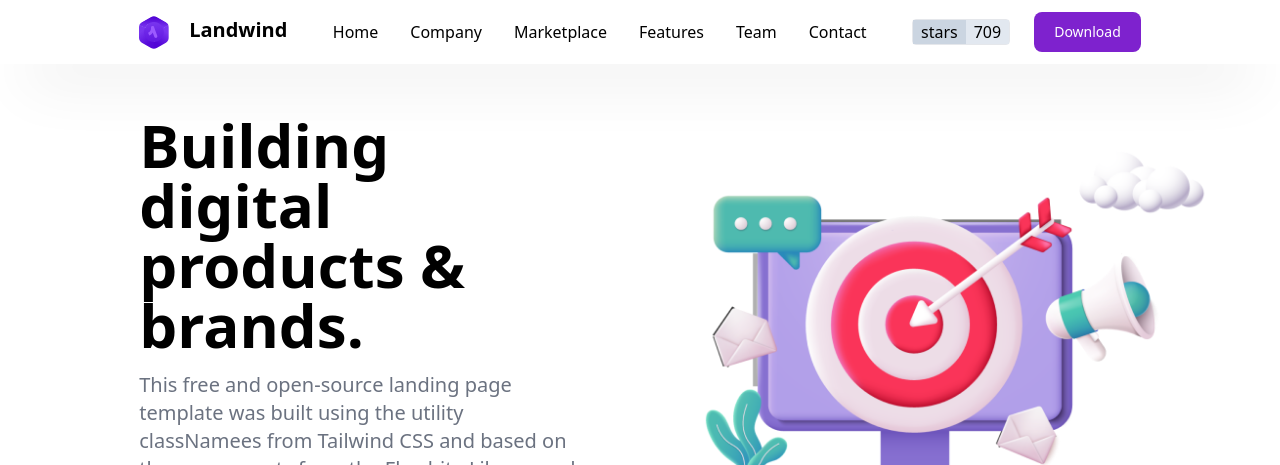
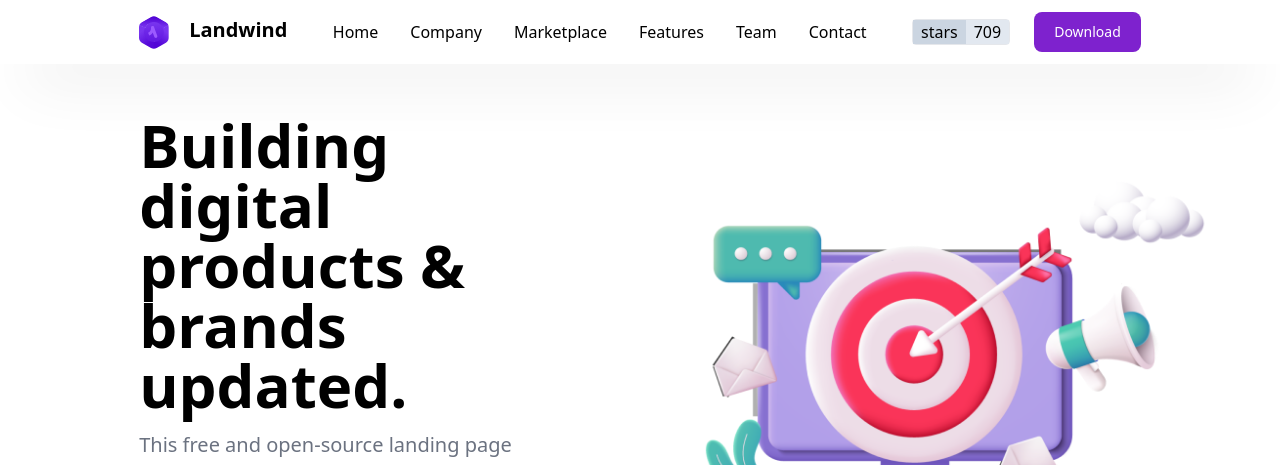
Before and after one commit to Alka232/Reactlandwind, a React (Create React App) app: page / in a window 1280 px wide. Shown: the top 465 px of the page. Built offline with nearby package versions, Linux system fonts and the light colour scheme; no server answers.

Commit message:
hero heading changed

```diff
--- a/src/components/Hero.jsx
+++ b/src/components/Hero.jsx
@@ -4,7 +4,7 @@ const Hero = (()=> {
         <section className="pt-12">
             <div className="px-[8.7rem] grid grid-cols-2 gap-28 items-center py-[4.2rem]">
                 <div>
-                    <h1 className="text-6xl font-extrabold max-w-2xl mb-4 justify-right">Building digital products & brands.</h1>
+                    <h1 className="text-6xl font-extrabold max-w-2xl mb-4 justify-right">Building digital products & brands updated.</h1>
                     <p className="max-w-2xl text-xl mb-6 font-light text-gray-500">This free and open-source landing page template was built using the utility classNamees from Tailwind CSS and based on the components from the Flowbite Library and the Blocks System.
                     </p>
                     <div className="flex gap-6">
```
